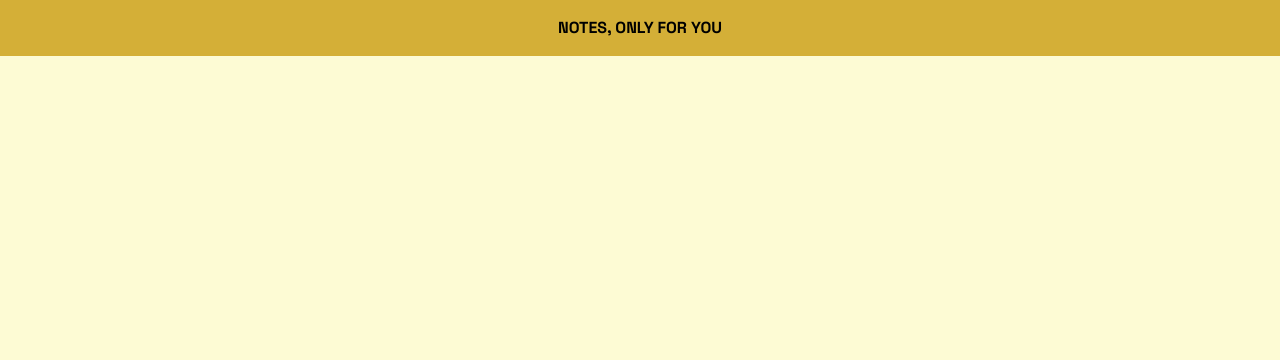
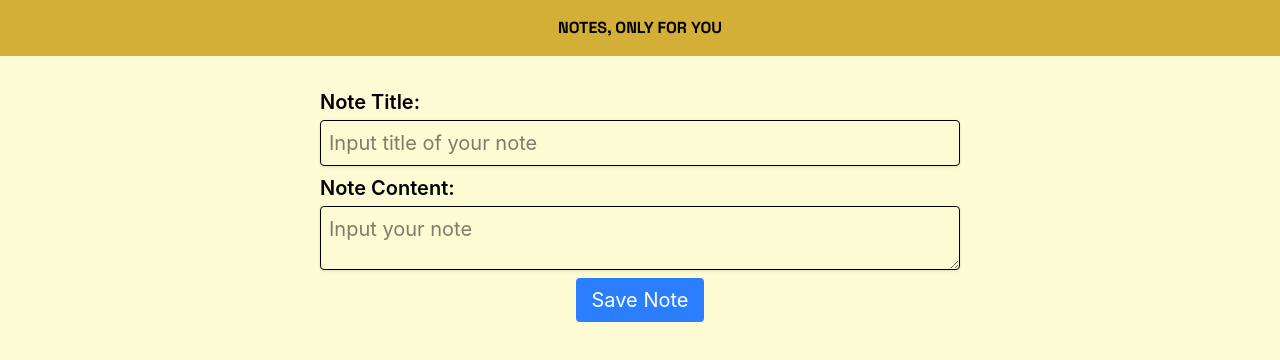
Before and after one commit to Xav2eks/FreedomWallFullStack, a React app in the folder frontend/: page / in a window 1280 px wide. Shown: the top 360 px of the page. Built offline with nearby package versions, Linux system fonts and the light colour scheme; the HTML template or start-up script is replaced by a standard one.

Commit message:
Added Form to accept notes

```diff
--- a/frontend/src/App.jsx
+++ b/frontend/src/App.jsx
@@ -1,11 +1,14 @@
 import { useState } from "react";
 import "./App.css";
 import Header from "./components/Header";
+import Form from "./components/Form";
 
 function App() {
   return (
-    <div className="bg-[#FDFBD4] h-svh">
+    <div className="bg-[#FDFBD4] h-svh flex flex-col gap-2 md:gap-8">
       <Header />
+      <Form />
+
     </div>
   );
 }
--- /dev/null
+++ b/frontend/src/components/Form.jsx
@@ -0,0 +1,49 @@
+import React from "react";
+
+function Form() {
+  return (
+    <form className="flex flex-col items-center">
+      <div className="flex flex-col items-center w-6/12 gap-2">
+        <div className="flex flex-col w-full">
+          <label
+            htmlFor="noteTitle"
+            className="font-semibold mb-1 text-sm md:text-xl"
+          >
+            Note Title:
+          </label>
+          <input
+            id="noteTitle"
+            type="text"
+            placeholder="Input title of your note"
+            name="noteTitle"
+            className="border p-2 rounded shadow-sm text-sm md:text-xl"
+          />
+        </div>
+
+        <div className="flex flex-col w-full">
+          <label
+            htmlFor="noteContent"
+            className="font-semibold mb-1 text-sm md:text-xl"
+          >
+            Note Content:
+          </label>
+          <textarea
+            id="noteContent"
+            placeholder="Input your note"
+            name="noteContent"
+            className="border p-2 rounded shadow-sm text-sm h-12 md:h-16 md:text-xl"
+          />
+        </div>
+
+        <button
+          type="submit"
+          className="bg-blue-500 text-white px-4 py-2 rounded text-sm hover:bg-blue-600 transition md:text-xl"
+        >
+          Save Note
+        </button>
+      </div>
+    </form>
+  );
+}
+
+export default Form;
```
Also changed, not shown: frontend/src/components/NotesContainer.jsx (added).
